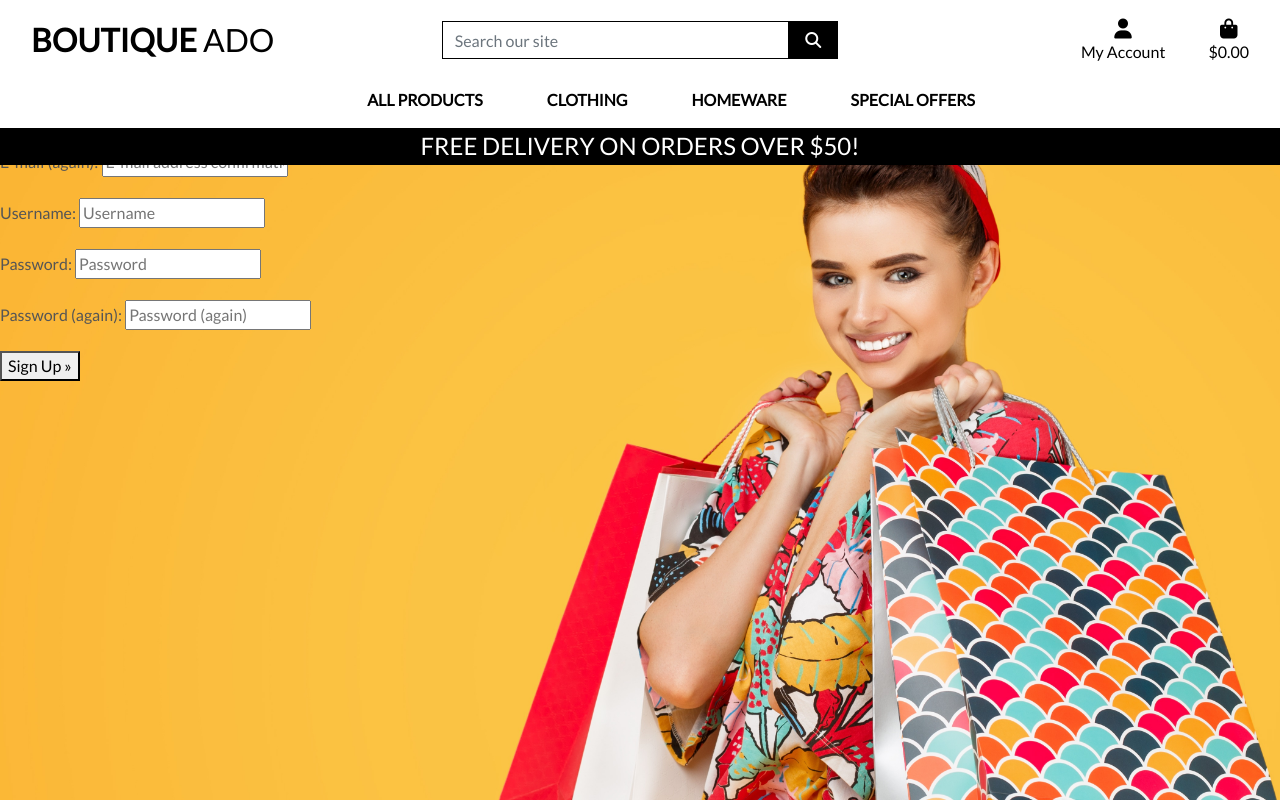
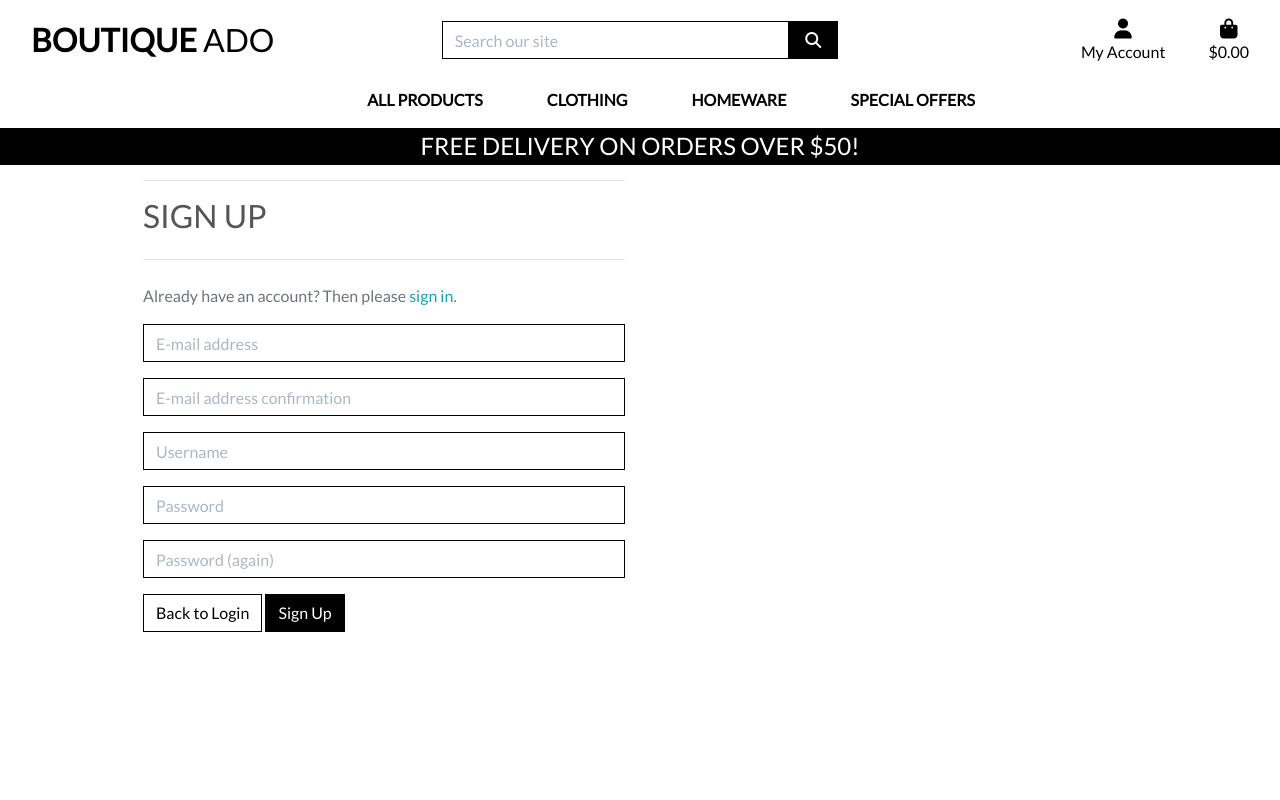
Before and after one commit to Wingkelinks/ci_boutique_ado1, a Django app: page /accounts/signup/ in a window 1280 px wide. Run offline with Django 3.2, Linux system fonts and the light colour scheme; some libraries are stand-ins or nearby versions.

Commit message:
Update allauth templates and tested profiles

```diff
--- a/profiles/templates/profiles/profile.html
+++ b/profiles/templates/profiles/profile.html
@@ -23,4 +23,5 @@
                 <hr>
             </div>
         </div>
+        {{ profile }}
 {% endblock %}
--- a/static/css/base.css
+++ b/static/css/base.css
@@ -95,6 +95,11 @@ a.category-badge > span.badge:hover {
     cursor: pointer;
 }
 
+/* Search box */
+input[name='q']::placeholder {
+    color: #aab7c4;
+}
+
 /* ------------------------------- bootstrap toasts */
 
 
@@ -173,6 +178,60 @@ a.category-badge > span.badge:hover {
   }
 }
 
+/* Allauth form formatting */
+
+.allauth-form-inner-content p {
+    margin-top: 1.5rem; /* mt-4 */
+    color: #6c757d; /* text-secondary */
+}
+
+.allauth-form-inner-content input {
+    border-color: #000;
+    border-radius: 0;
+}
+
+.allauth-form-inner-content label:not([for='id_remember']) {
+    display: none;
+}
+
+.allauth-form-inner-content input::placeholder {
+    color: #aab7c4;
+}
+
+.allauth-form-inner-content button,
+.allauth-form-inner-content input[type='submit'] {
+	/* btn */
+	display: inline-block;
+    font-weight: 400;
+    color: #fff;
+    text-align: center;
+    vertical-align: middle;
+    -webkit-user-select: none;
+    -moz-user-select: none;
+    -ms-user-select: none;
+    user-select: none;
+    background-color: #000;
+    border: 1px solid #000;
+    padding: .375rem .75rem;
+    font-size: 1rem;
+    line-height: 1.5;
+    border-radius: 0;
+
+    /* standard bootstrap btn transitions */
+    transition: color .15s ease-in-out,background-color .15s ease-in-out,border-color .15s ease-in-out,box-shadow .15s ease-in-out;
+}
+
+.allauth-form-inner-content button:hover,
+.allauth-form-inner-content input[type='submit']:hover {
+	color: #fff;
+    background-color: #222;
+    border-color: #222;
+}
+
+.allauth-form-inner-content a {
+	color: #17a2b8; /* text-info */
+}
+
 /* fixed top navbar only on medium and up */
 @media (min-width: 992px) {
     .fixed-top-desktop-only {
--- a/templates/allauth/account/account_inactive.html
+++ b/templates/allauth/account/account_inactive.html
@@ -4,8 +4,10 @@
 
 {% block head_title %}{% trans "Account Inactive" %}{% endblock %}
 
-{% block content %}
-<h1>{% trans "Account Inactive" %}</h1>
+{% block inner_content %}
+<hr>
+<h2 class="logo-font mb-4">{% trans "Account Inactive" %}</h2>
+<hr>
 
 <p>{% trans "This account is inactive." %}</p>
 {% endblock %}
--- a/templates/allauth/account/base.html
+++ b/templates/allauth/account/base.html
@@ -1 +1,15 @@
 {% extends "base.html" %}
+
+{% block content %}
+    <div class="container header-container">
+        <div class="overlay"></div>
+        <div class="row">
+            <div class="col-12 col-md-6">
+                <div class="allauth-form-inner-content">
+                    {% block inner_content %}
+                    {% endblock %}
+                </div>
+            </div>
+        </div>
+    </div>
+{% endblock %}
--- a/templates/allauth/account/email_confirm.html
+++ b/templates/allauth/account/email_confirm.html
@@ -6,8 +6,10 @@
 {% block head_title %}{% trans "Confirm E-mail Address" %}{% endblock %}
 
 
-{% block content %}
-<h1>{% trans "Confirm E-mail Address" %}</h1>
+{% block inner_content %}
+<hr>
+<h2 class="logo-font mb-4">{% trans "Confirm E-mail Address" %}</h2>
+<hr>
 
 {% if confirmation %}
 
--- a/templates/allauth/account/password_reset_done.html
+++ b/templates/allauth/account/password_reset_done.html
@@ -5,8 +5,10 @@
 
 {% block head_title %}{% trans "Password Reset" %}{% endblock %}
 
-{% block content %}
-    <h1>{% trans "Password Reset" %}</h1>
+{% block inner_content %}
+    <hr>
+    <h2 class="logo-font mb-4">{% trans "Password Reset" %}</h2>
+    <hr>
 
     {% if user.is_authenticated %}
     {% include "account/snippets/already_logged_in.html" %}
--- a/templates/allauth/account/password_reset_from_key_done.html
+++ b/templates/allauth/account/password_reset_from_key_done.html
@@ -3,7 +3,9 @@
 {% load i18n %}
 {% block head_title %}{% trans "Change Password" %}{% endblock %}
 
-{% block content %}
-    <h1>{% trans "Change Password" %}</h1>
+{% block inner_content %}
+    <hr>
+    <h2 class="logo-font mb-4">{% trans "Change Password" %}</h2>
+    <hr>
     <p>{% trans 'Your password is now changed.' %}</p>
 {% endblock %}
--- a/templates/allauth/account/signup.html
+++ b/templates/allauth/account/signup.html
@@ -4,18 +4,21 @@
 
 {% block head_title %}{% trans "Signup" %}{% endblock %}
 
-{% block content %}
-<h1>{% trans "Sign Up" %}</h1>
+{% block inner_content %}
+<hr>
+<h2 class="logo-font mb-4">{% trans "Sign Up" %}</h2>
+<hr>
 
 <p>{% blocktrans %}Already have an account? Then please <a href="{{ login_url }}">sign in</a>.{% endblocktrans %}</p>
 
 <form class="signup" id="signup_form" method="post" action="{% url 'account_signup' %}">
   {% csrf_token %}
-  {{ form.as_p }}
+  {{ form|crispy }}
   {% if redirect_field_value %}
   <input type="hidden" name="{{ redirect_field_name }}" value="{{ redirect_field_value }}" />
   {% endif %}
-  <button type="submit">{% trans "Sign Up" %} &raquo;</button>
+  <a class="btn btn-outline-black rounded-0" href="{% url 'account_login' %}">Back to Login</a>
+  <button type="submit">{% trans "Sign Up" %}</button>
 </form>
 
 {% endblock %}
--- a/templates/allauth/account/signup_closed.html
+++ b/templates/allauth/account/signup_closed.html
@@ -4,8 +4,10 @@
 
 {% block head_title %}{% trans "Sign Up Closed" %}{% endblock %}
 
-{% block content %}
-<h1>{% trans "Sign Up Closed" %}</h1>
+{% block inner_content %}
+<hr>
+<h2 class="logo-font mb-4">{% trans "Sign Up Closed" %}</h2>
+<hr>
 
 <p>{% trans "We are sorry, but the sign up is currently closed." %}</p>
 {% endblock %}
--- a/templates/allauth/account/verification_sent.html
+++ b/templates/allauth/account/verification_sent.html
@@ -4,8 +4,10 @@
 
 {% block head_title %}{% trans "Verify Your E-mail Address" %}{% endblock %}
 
-{% block content %}
-    <h1>{% trans "Verify Your E-mail Address" %}</h1>
+{% block inner_content %}
+    <hr>
+    <h2 class="logo-font mb-4">{% trans "Verify Your E-mail Address" %}</h2>
+    <hr>
 
     <p>{% blocktrans %}We have sent an e-mail to you for verification. Follow the link provided to finalize the signup process. Please contact us if you do not receive it within a few minutes.{% endblocktrans %}</p>
 
--- a/templates/allauth/account/verified_email_required.html
+++ b/templates/allauth/account/verified_email_required.html
@@ -4,8 +4,10 @@
 
 {% block head_title %}{% trans "Verify Your E-mail Address" %}{% endblock %}
 
-{% block content %}
-<h1>{% trans "Verify Your E-mail Address" %}</h1>
+{% block inner_content %}
+<hr>
+<h2 class="logo-font mb-4">{% trans "Verify Your E-mail Address" %}</h2>
+<hr>
 
 {% url 'account_email' as email_url %}
 
--- a/templates/base.html
+++ b/templates/base.html
@@ -116,7 +116,7 @@
 										</a>
 									{% endif %}
 									<a
-									href=""
+									href="{% url 'profile' %}"
 									class="dropdown-item">My Profile
 									</a>
 									<a
```
Also changed, not shown: profiles/views.py (+11 -3 lines), templates/allauth/account/email.html (+5 -3 lines), templates/allauth/account/login.html (+9 -4 lines), templates/allauth/account/logout.html (+5 -2 lines), templates/allauth/account/password_change.html (+6 -3 lines), templates/allauth/account/password_reset.html (+6 -3 lines), templates/allauth/account/password_reset_from_key.html (+6 -3 lines), templates/allauth/account/password_set.html (+5 -3 lines).
